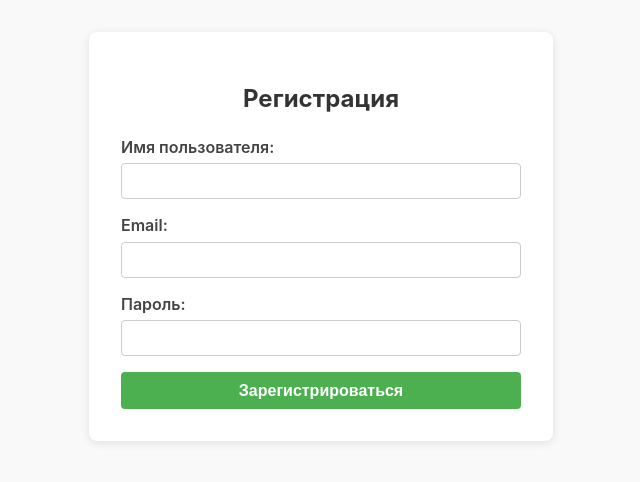
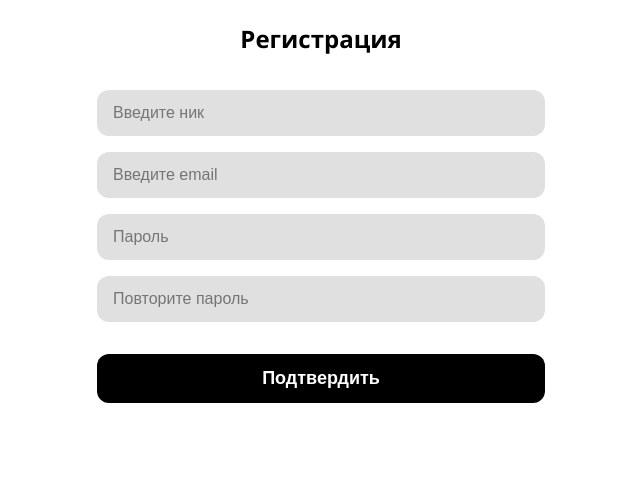
Before and after one commit to LamzikGG/spb_hackaton, a React (Create React App) app in the folder frontend/: page /register in a window 1280 px wide. Shown: the top 482 px of the page, without its empty margins (319-959 px from the left). Built offline with nearby package versions, Linux system fonts and the light colour scheme.

Commit message:
new_register_form

```diff
--- a/frontend/public/index.html
+++ b/frontend/public/index.html
@@ -2,6 +2,7 @@
 <html lang="en">
   <head>
     <meta charset="utf-8" />
+    <link href="https://fonts.googleapis.com/css2?family=Manrope:wght@400;600;700&display=swap" rel="stylesheet">
     <link rel="icon" href="%PUBLIC_URL%/favicon.ico" />
     <meta name="viewport" content="width=device-width, initial-scale=1" />
     <meta name="theme-color" content="#000000" />
--- a/frontend/src/App.css
+++ b/frontend/src/App.css
@@ -1,82 +1,74 @@
 /* src/App.css */
 
-/* Общие стили */
-body {
+* {
+  box-sizing: border-box;
   margin: 0;
-  font-family: -apple-system, BlinkMacSystemFont, 'Segoe UI', Roboto, sans-serif;
-  background-color: #f9f9f9;
+  padding: 0;
 }
 
-/* Страница регистрации */
-.register-container {
-  padding: 2rem;
-  max-width: 400px;
-  margin: 2rem auto;
-  background: white;
-  border-radius: 8px;
-  box-shadow: 0 2px 10px rgba(0, 0, 0, 0.1);
+body {
+  font-family: 'Segoe UI', Roboto, sans-serif;
+  background-color: #fff;
+  color: #000;
+  line-height: 1.6;
 }
 
-.register-container h2 {
+.container {
+  width: 100%;
+  padding: 20px 16px;
+  max-width: 480px;
+  margin: 0 auto;
+}
+
+/* Заголовок */
+.register-title {
   text-align: center;
-  margin-bottom: 1.5rem;
+  font-size: 24px;
+  font-weight: 700;
+  margin-bottom: 32px;
+  color: #000;
+}
+
+/* Поле ввода */
+.input-field {
+  width: 100%;
+  padding: 14px 16px;
+  background-color: #E0E0E0;
+  border: none;
+  border-radius: 12px;
+  font-size: 16px;
+  margin-bottom: 16px;
   color: #333;
 }
 
-.form-group {
-  margin-bottom: 1rem;
+.input-field::placeholder {
+  color: #757575;
+  opacity: 1;
 }
 
-.form-group label {
-  display: block;
-  margin-bottom: 0.4rem;
-  font-weight: 600;
-  color: #444;
+.input-field:focus {
+  outline: none;
+  box-shadow: 0 0 0 2px rgba(0, 0, 0, 0.1);
 }
 
-.form-group input {
+/* Кнопка */
+.submit-button {
   width: 100%;
-  padding: 0.5rem;
-  border: 1px solid #ccc;
-  border-radius: 4px;
-  font-size: 1rem;
-  box-sizing: border-box;
-}
-
-.form-group input:focus {
-  outline: none;
-  border-color: #4CAF50;
-}
-
-.register-button {
-  width: 100%;
-  padding: 0.6rem;
-  background-color: #4CAF50;
+  padding: 14px;
+  background-color: #000;
   color: white;
   border: none;
-  border-radius: 4px;
-  font-size: 1rem;
+  border-radius: 12px;
+  font-size: 18px;
   font-weight: 600;
   cursor: pointer;
   transition: background-color 0.2s;
-}
-
-.register-button:hover {
-  background-color: #45a049;
-}
-
-/* Главная страница */
-.home-container {
-  padding: 2rem;
+  margin-top: 16px;
   text-align: center;
 }
 
-.home-container h1 {
-  color: #2c3e50;
-  margin-bottom: 1rem;
+.submit-button:hover,
+.submit-button:focus {
+  background-color: #222;
+  outline: none;
 }
-
-.home-container p {
-  color: #555;
-  font-size: 1.1rem;
-}
--- a/frontend/src/pages/Home.jsx
+++ b/frontend/src/pages/Home.jsx
@@ -3,9 +3,12 @@ import '../App.css';
 
 export default function Home() {
   return (
-    <div className="home-container">
-      <h1>Добро пожаловать!</h1>
-      <p>Вы успешно зарегистрировались и попали на главную страницу.</p>
+    <div className="container">
+      <div className="home-container">
+        <h1>Добро пожаловать!</h1>
+        <p>Вы успешно зарегистрировались и попали на главную страницу.</p>
+        {/* Здесь позже будет ваш маскот и чат */}
+      </div>
     </div>
   );
 }
--- a/frontend/src/pages/Register.jsx
+++ b/frontend/src/pages/Register.jsx
@@ -7,7 +7,8 @@ export default function Register() {
   const [formData, setFormData] = useState({
     username: '',
     email: '',
-    password: ''
+    password: '',
+    confirmPassword: ''
   });
 
   const navigate = useNavigate();
@@ -19,50 +20,65 @@ export default function Register() {
 
   const handleSubmit = (e) => {
     e.preventDefault();
+
+    // Простая валидация паролей
+    if (formData.password !== formData.confirmPassword) {
+      alert('Пароли не совпадают!');
+      return;
+    }
+
     console.log('Регистрация:', formData);
-    // Здесь можно добавить fetch к FastAPI
+    // Здесь можно отправить на FastAPI
     navigate('/');
   };
 
   return (
-    <div className="register-container">
-      <h2>Регистрация</h2>
+    <div className="container">
+      <h1 className="register-title">Регистрация</h1>
+
       <form onSubmit={handleSubmit}>
-        <div className="form-group">
-          <label>Имя пользователя:</label>
         <input
           type="text"
           name="username"
+          placeholder="Введите ник"
           value={formData.username}
           onChange={handleChange}
           required
+          className="input-field"
         />
-        </div>
 
-        <div className="form-group">
-          <label>Email:</label>
         <input
           type="email"
           name="email"
+          placeholder="Введите email"
           value={formData.email}
           onChange={handleChange}
           required
+          className="input-field"
         />
-        </div>
 
-        <div className="form-group">
-          <label>Пароль:</label>
         <input
           type="password"
           name="password"
+          placeholder="Пароль"
           value={formData.password}
           onChange={handleChange}
           required
+          className="input-field"
         />
-        </div>
 
-        <button type="submit" className="register-button">
-          Зарегистрироваться
+        <input
+          type="password"
+          name="confirmPassword"
+          placeholder="Повторите пароль"
+          value={formData.confirmPassword}
+          onChange={handleChange}
+          required
+          className="input-field"
+        />
+
+        <button type="submit" className="submit-button">
+          Подтвердить
         </button>
       </form>
     </div>
```
Lines whose indentation alone changed are shown as unchanged.
